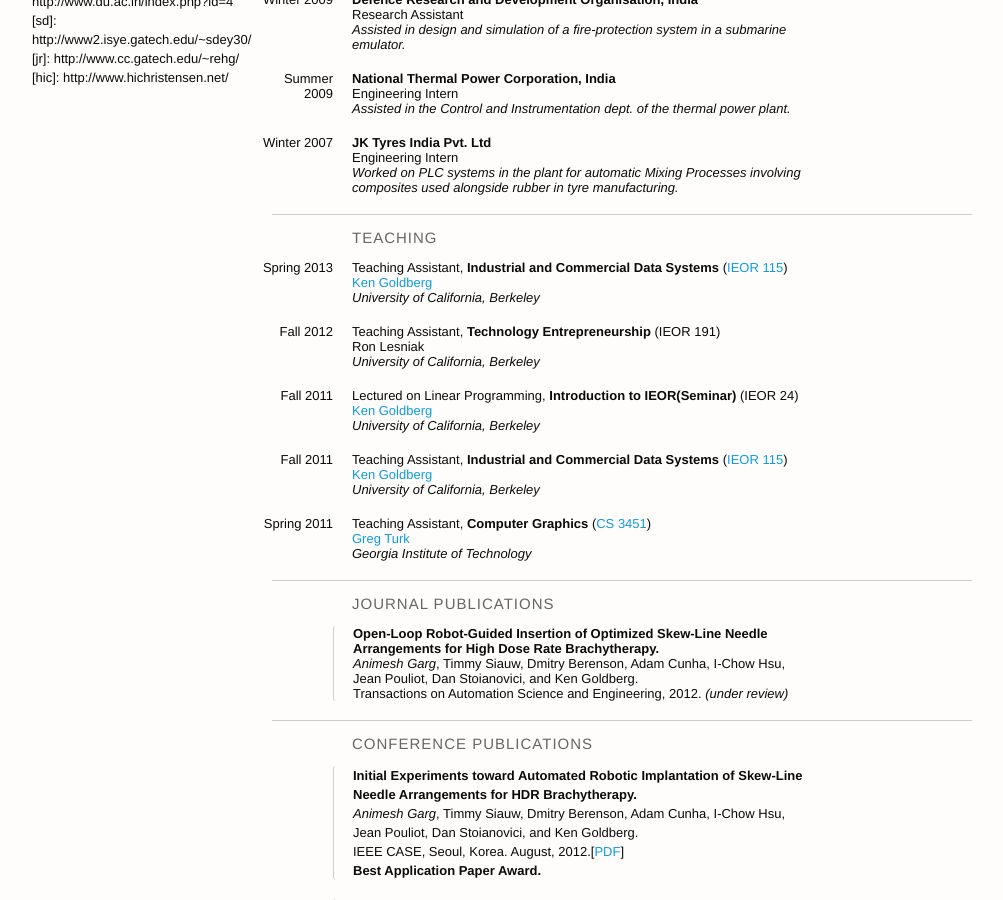
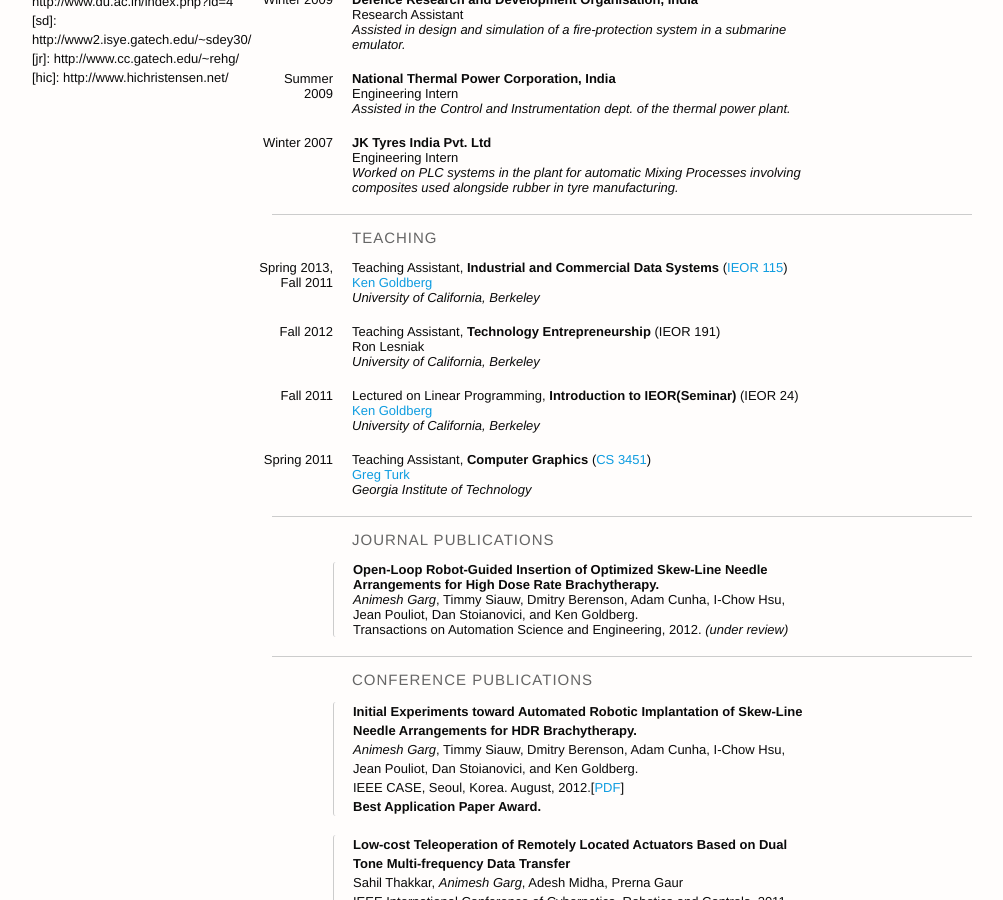
Before and after one commit to animesh-garg/jekyll-website, a Jekyll site: the page built from src/vita/index.md, in a window 1280 px wide and 900 px high, scrolled down 834 px. Shown: the whole window, without its empty margins (138-1141 px from the left). Built offline with Jekyll 4.4.1, drawn with Linux system fonts in a browser that asks for light colours.

Commit message:
Added google tracking
Added google analytics
changed Vita - TA positions to remove repetitions
Added google webmaster file for tracking

```diff
--- a/src/_layouts/base.html
+++ b/src/_layouts/base.html
@@ -51,10 +51,10 @@
     </script>
   {% endif %}
 
-  <!-- Not working for now because of shared hosting. If you have a dedicated id from Google analytics then add this. :)
   <script type="text/javascript">
+
 	  var _gaq = _gaq || [];
-    _gaq.push(['_setAccount', 'UA-10074884-1']);
+	  _gaq.push(['_setAccount', 'UA-37485716-1']);
 	  _gaq.push(['_trackPageview']);
 
 	  (function() {
@@ -62,9 +62,9 @@
 		ga.src = ('https:' == document.location.protocol ? 'https://ssl' : 'http://www') + '.google-analytics.com/ga.js';
 		var s = document.getElementsByTagName('script')[0]; s.parentNode.insertBefore(ga, s);
 	  })();
+
 	</script>
-  -->
-  <!--In the mean time use this -->
+  <!--Old tracking script, not taking out delibrately. -->
 	<a href="http://www3.clustrmaps.com/user/feb9aeb2"><img alt="Locations of visitors to this page" border="0" height="0" src="http://www3.clustrmaps.com/stats/maps-no_clusters/sites.google.com-site-garganimesh-thumb.jpg" width="0">
 	</a>
 
--- /dev/null
+++ b/src/google412d508479e429f6.html
@@ -0,0 +1 @@
+google-site-verification: google412d508479e429f6.html
--- a/src/vita/index.md
+++ b/src/vita/index.md
@@ -24,7 +24,7 @@
 
 2010
 : **Bachelor in Engineering, Manufacturing Processes and Automation** &#xb7;
-[Netaji Subhas Institute of Technology](http://www.nsitonline.in/departments/mpae.html), [University of Delhi][du] (India)
+[Netaji Subhas Institute of Technology](http://nsit.ac.in/department/mpa.php), [University of Delhi][du] (India)
   *Thesis Advisors*: Sachin Maheshwari and Satish Chand
 
   ---
@@ -91,11 +91,6 @@
 
 Fall 2011
 : Lectured on Linear Programming, **Introduction to IEOR(Seminar)** \(IEOR 24\)
-  [Ken Goldberg][kg]
-  *University of California, Berkeley*
-
-Fall 2011
-: Teaching Assistant, **Industrial and Commercial Data Systems** \([IEOR 115](http://www.ieor.berkeley.edu/~ieor115/)\)
   [Ken Goldberg][kg]
   *University of California, Berkeley*
 
```
Also changed, not shown: other parts of src/vita/index.md (+1 -1 lines). Lines whose indentation alone changed are shown as unchanged.
